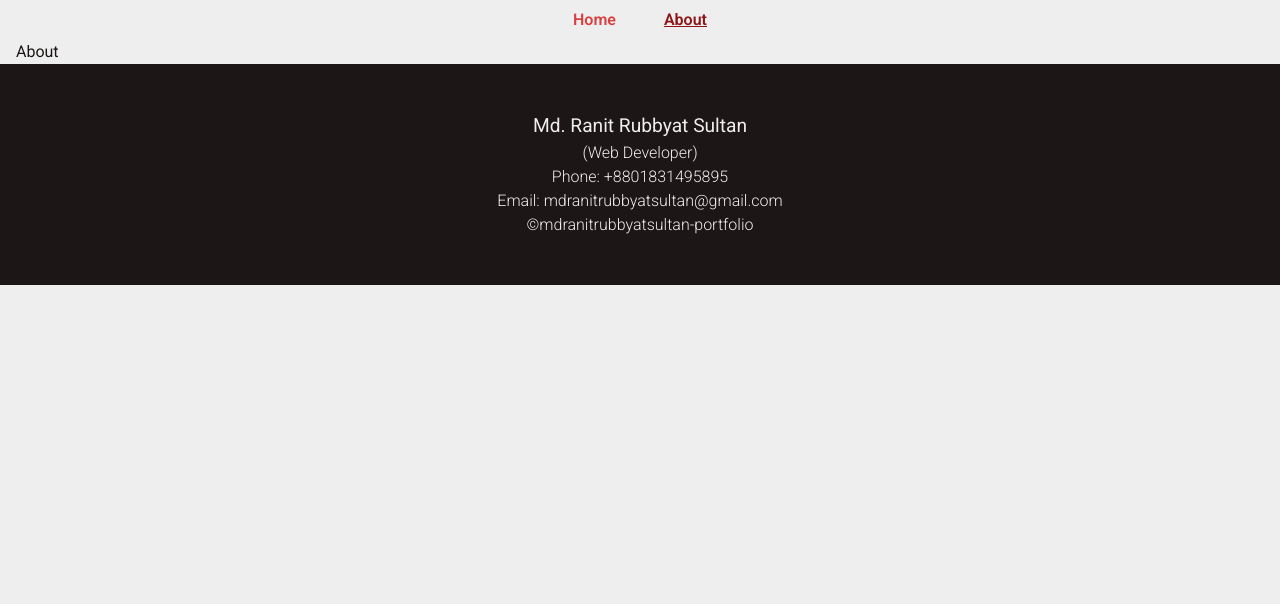
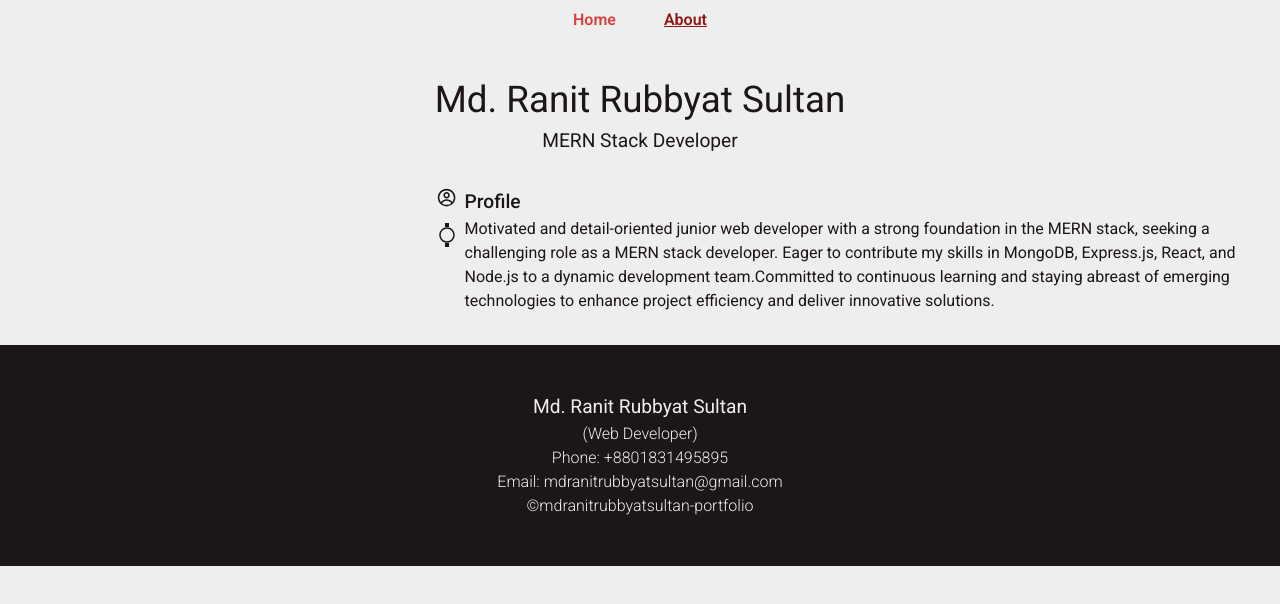
Before and after one commit to Md-Raint-Rubbyat-Sultan/Portfolio-react-JS, a React (Vite) app: page /about in a window 1280 px wide. Shown: the top 604 px of the page. Built offline with nearby package versions, Linux system fonts and the light colour scheme.

Commit message:
about page design start

```diff
--- a/src/pages/About/About.jsx
+++ b/src/pages/About/About.jsx
@@ -1,10 +1,51 @@
-import React from "react";
+import React, { useEffect, useState } from "react";
+import { CgProfile } from "react-icons/cg";
+import { FaRegCircle } from "react-icons/fa";
 
 const About = () => {
+  const [adminData, setAdminData] = useState({});
+
+  const getAdminData = async () => {
+    const req = await fetch("./public/db/adminData.json");
+    const res = await req.json();
+    setAdminData(res);
+  };
+
+  useEffect(() => {
+    getAdminData();
+  }, []);
+
+  console.log(adminData);
+
   return (
-    <div>
-      <p>About</p>
-    </div>
+    <section className="my-fluid-m space-y-fluid-m relative">
+      <div className="flex flex-col justify-center items-center">
+        <p className="text-fluid-m">{adminData?.profile?.name}</p>
+        <p className="text-fluid">{adminData?.profile?.title}</p>
+      </div>
+      <div className="grid grid-cols-3 gap-fluid">
+        {/* tech skills and language*/}
+        <div></div>
+        {/* profile and project */}
+        <div className="col-span-2">
+          <div className="flex items-start gap-fluid-xs">
+            <div className="space-y-fluid">
+              <CgProfile className="text-fluid" />
+              <div className="flex flex-col items-center h-full">
+                {/* <hr className="grow" /> */}
+                <div className="border-2"></div>
+                <FaRegCircle className="text-fluid-xs" />
+                <div className="border-2 flex-1"></div>
+              </div>
+            </div>
+            <article>
+              <p className="text-fluid font-medium">Profile</p>
+              <p className="text-fluid-xs">{adminData?.profile?.description}</p>
+            </article>
+          </div>
+        </div>
+      </div>
+    </section>
   );
 };
 
```
